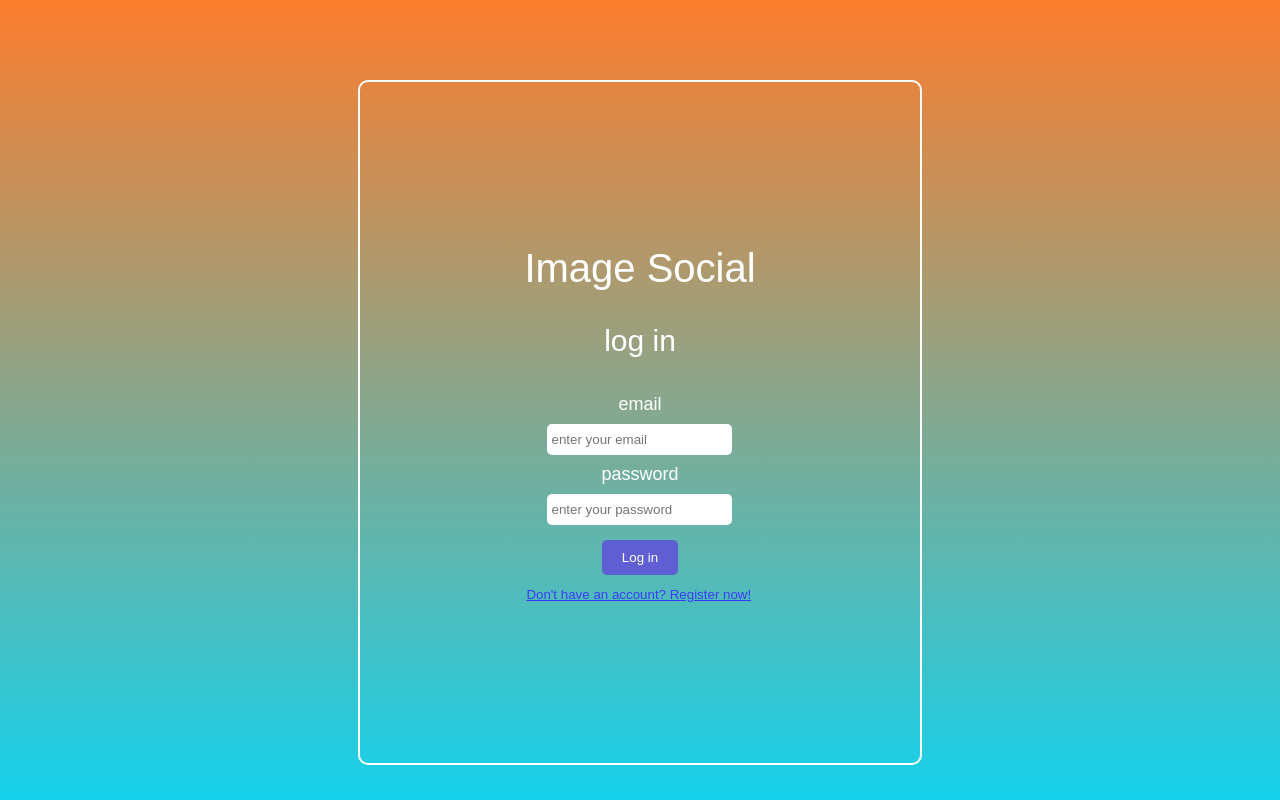
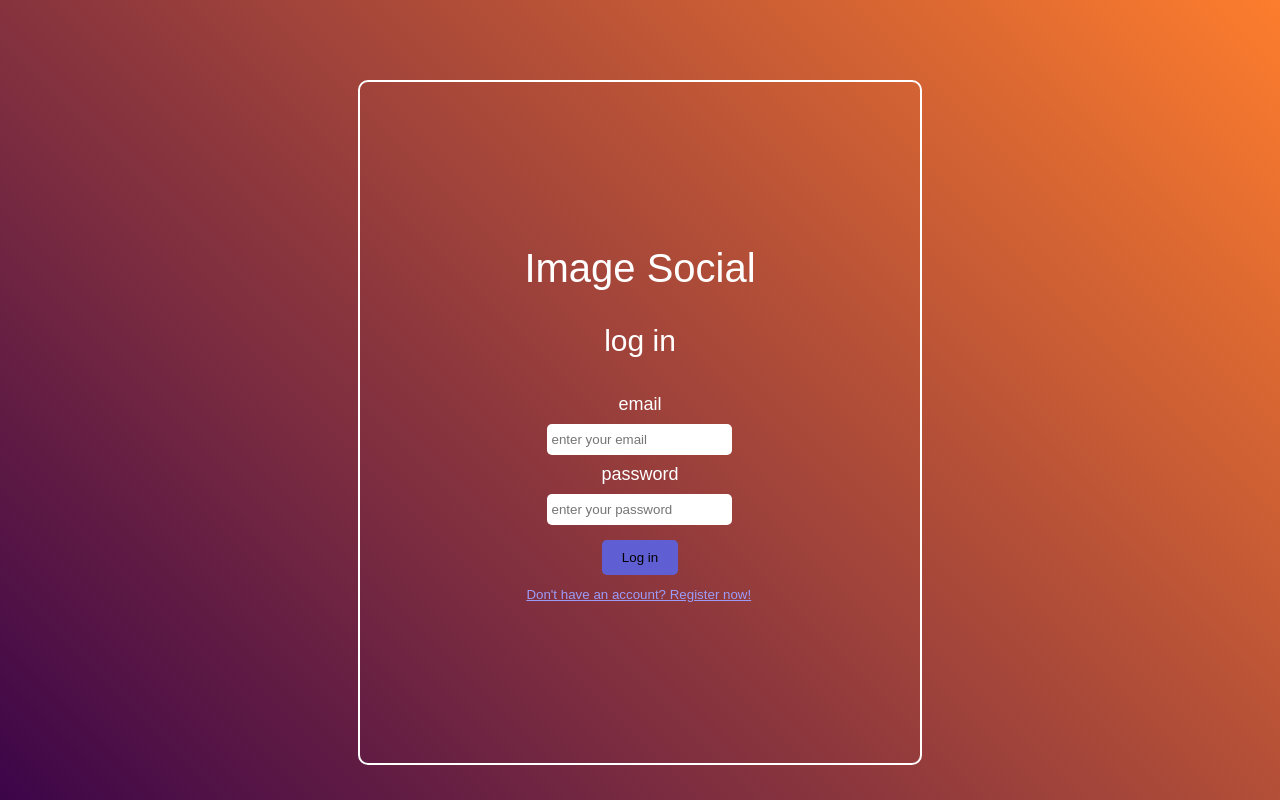
Before and after one commit to mckettja/Summer2023EEP, a React (Create React App) app in the folder summer-eep-2023/: page / in a window 1280 px wide. Built offline with nearby package versions, Linux system fonts and the light colour scheme.

Commit message:
name changes and styling

```diff
--- a/summer-eep-2023/src/components/authForm/Login.jsx
+++ b/summer-eep-2023/src/components/authForm/Login.jsx
@@ -17,11 +17,11 @@ export const Login = (props) => {
     }
 
     return (
-        <div className="auth-container">
-            <div className="auth-border">
-                <label className="site-title">Image Social</label>
-                <label className="auth-title">log in</label>
-                <form className="login-form" onSubmit={handleSubmit}>
+        <div className="authContainer">
+            <div className="authBorder">
+                <label className="siteTitle">Image Social</label>
+                <label className="authTitle">log in</label>
+                <form className="loginForm" onSubmit={handleSubmit}>
                     <label htmlfor="email">email</label>
                     <input
                         value={email}
@@ -42,9 +42,9 @@ export const Login = (props) => {
                         name="password"
                     />
 
-                    <button className="auth-button" onClick={handleSubmit} type="submit">Log in</button>
+                    <button className="authButton" onClick={handleSubmit} type="submit">Log in</button>
                 </form>
-                <button className="link-button" onClick={() => props.onFormSwitch('Register')}>Don't have an account? Register now!</button>
+                <button className="linkButton" onClick={() => props.onFormSwitch('Register')}>Don't have an account? Register now!</button>
             </div>
         </div>
     )
--- a/summer-eep-2023/src/components/authForm/Register.jsx
+++ b/summer-eep-2023/src/components/authForm/Register.jsx
@@ -11,11 +11,11 @@ export const Register = (props) => {
     }
 
     return (
-        <div className="auth-container">
-            <div className="auth-border">
-                <label className="site-title">Image Social</label>
-                <label className="auth-title">register</label>
-                <form className="register-form" onSubmit={handleSubmit}>
+        <div className="authContainer">
+            <div className="authBorder">
+                <label className="siteTitle">Image Social</label>
+                <label className="authTitle">register</label>
+                <form className="registerForm" onSubmit={handleSubmit}>
                     <label>full name</label>
                     <input
                         value={fullName}
@@ -45,9 +45,9 @@ export const Register = (props) => {
                         name="password"
                     />
 
-                    <button className="auth-button" type="submit">Register</button>
+                    <button className="authButton" type="submit">Register</button>
                 </form>
-                <button className="link-button" onClick={() => props.onFormSwitch('Login')}>Already have an account? Sign in here!</button>
+                <button className="linkButton" onClick={() => props.onFormSwitch('Login')}>Already have an account? Sign in here!</button>
             </div>
         </div>
     )
--- a/summer-eep-2023/src/components/authForm/authForm.css
+++ b/summer-eep-2023/src/components/authForm/authForm.css
@@ -1,6 +1,6 @@
 /* Login and register page styling */
 
-.auth-container, .login-form, .register-form {
+.authContainer, .loginForm, .registerForm {
   align-items: center;
   justify-content: left;
   display: flex;
@@ -9,14 +9,14 @@
   font-family:'Franklin Gothic Medium', 'Arial Narrow', Arial, sans-serif;
 }
 
-.auth-container {
+.authContainer {
   align-items: center;
   display: flex;
   flex-direction: column;
   align-items: center;
 }
 
-.auth-border {
+.authBorder {
   margin-top: 5rem;
   padding: 10rem;
   border: 2px solid white;
@@ -40,7 +40,7 @@ input {
   border: none;
 }
 
-.auth-title {
+.authTitle {
   font-size: 30px;
   text-align: center;
   font-style: bold;
@@ -48,26 +48,34 @@ input {
   padding-bottom: 2rem;
 }
 
-.site-title {
+.siteTitle {
   font-family: sans-serif;
   font-size: 40px;
   margin-bottom: 25px;
 }
 
-.auth-button {
+.authButton {
   border: none;
   background-color: rgb(95, 95, 211);
-  color: white;
+  color: black;
   margin: 10px;
   padding: 10px 20px;
   border-radius: 5px;
   cursor: pointer;
 }
 
-.link-button {
+.authButton:hover {
+  background-color: rgb(85, 85, 189);
+}
+
+.linkButton {
   border: none;
   background: none;
-  color: rgb(58, 58, 248);
+  color: rgb(156, 156, 248);
   text-decoration: underline;
   cursor: pointer;
 }
+
+.linkButton:hover {
+  color: rgb(85, 85, 189);
+}
--- a/summer-eep-2023/src/components/homePage/home.css
+++ b/summer-eep-2023/src/components/homePage/home.css
@@ -4,8 +4,8 @@
   flex-direction: row;
   align-items: left;
   color: white;
-  background: rgb(20,209,236);
-  background: linear-gradient(0deg, rgba(20,209,236,1) 0%, rgba(253,125,45,1) 100%);
+  background: rgb(60,5,73);
+  background: linear-gradient(0deg, rgba(60,5,73,1) 0%, rgba(253,125,45,1) 100%);
   position: sticky;
   top: 0;
   font-family:'Franklin Gothic Medium', 'Arial Narrow', Arial, sans-serif;
--- a/summer-eep-2023/src/index.css
+++ b/summer-eep-2023/src/index.css
@@ -14,6 +14,6 @@ code {
 
 .app {
   min-height: 100vh;
-  background: rgb(20,209,236);
-  background: linear-gradient(0deg, rgba(20,209,236,1) 0%, rgba(253,125,45,1) 100%);
+  background: rgb(60,5,73);
+  background: linear-gradient(45deg, rgba(60,5,73,1) 0%, rgba(253,125,45,1) 100%);
 }
```
